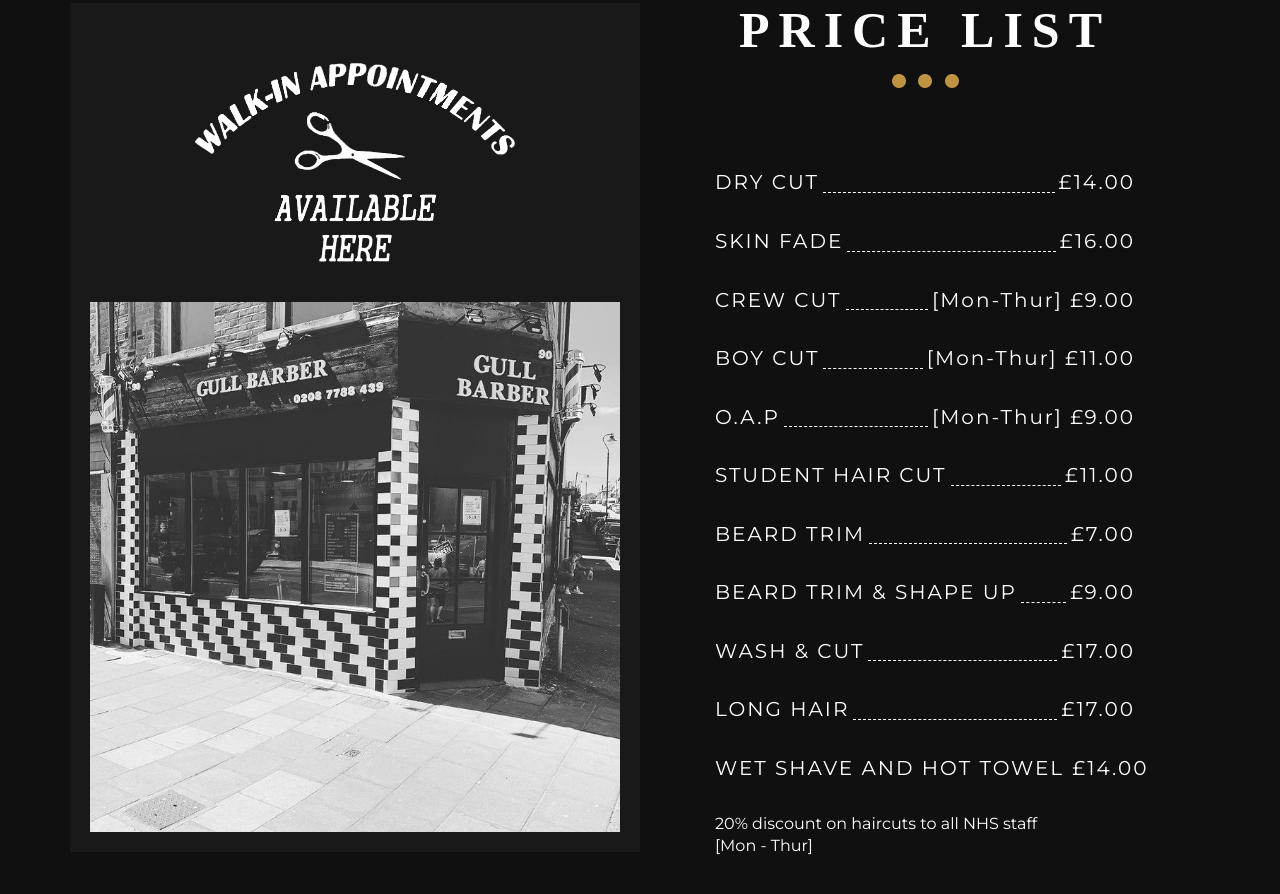
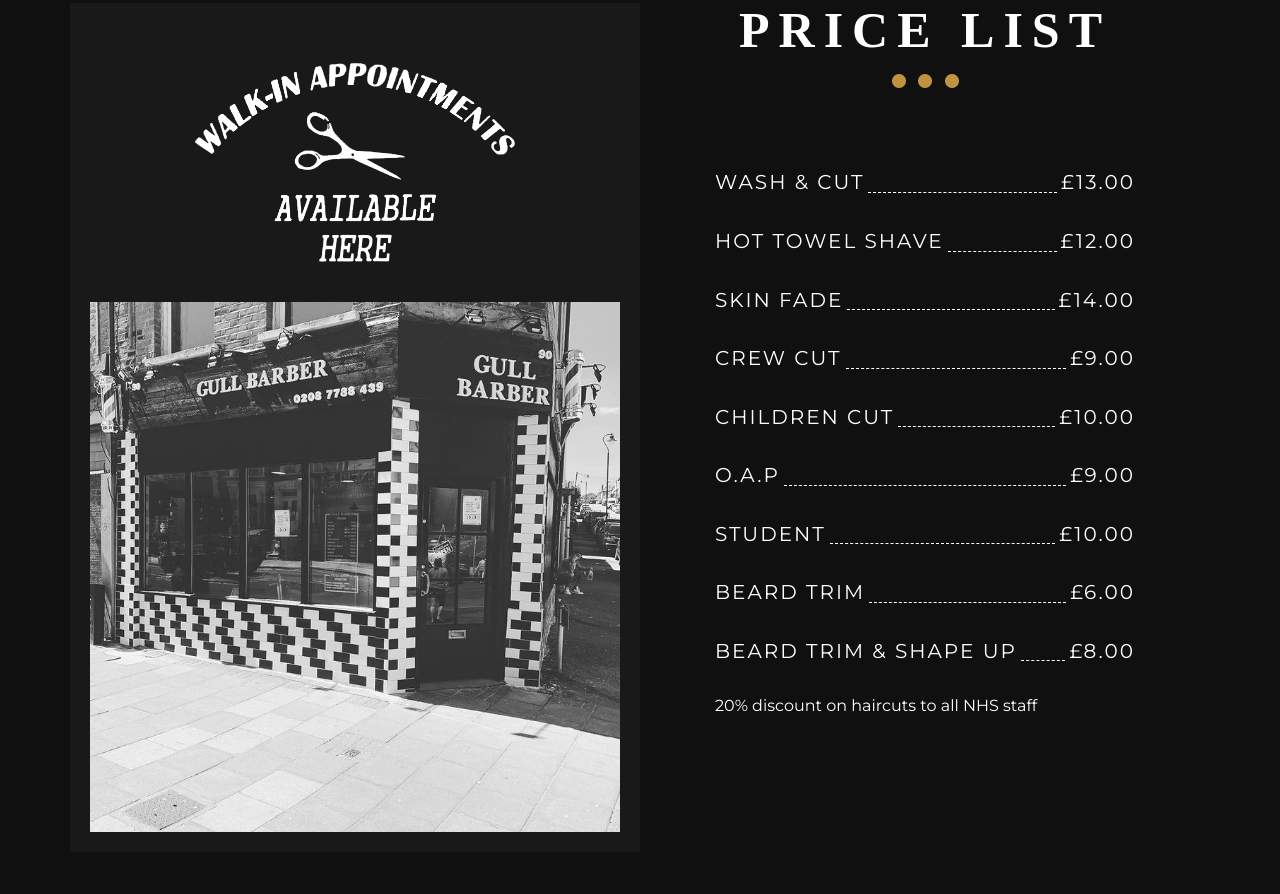
Before and after one commit to stuartverschoyle/gull, a plain HTML site: page index.html in a window 1280 px wide. Shown: the part 3621-4515 px from the top of the page. Drawn offline with Linux system fonts and the light colour scheme.

Commit message:
price changes

```diff
--- a/index.html
+++ b/index.html
@@ -518,68 +518,58 @@
 						</div>
 					</div>
 					<div class="price-list">
-						<div class="price-item">Dry Cut</div>
+						<div class="price-item">Wash &amp; Cut</div>
+						<div class="price-line"></div>
+						<div class="price-amount">£13.00</div>
+					</div>
+
+					<div class="price-list">
+						<div class="price-item">Hot Towel Shave</div>
+						<div class="price-line"></div>
+						<div class="price-amount">£12.00</div>
+					</div>
+
+					<div class="price-list">
+						<div class="price-item">Skin Fade</div>
 						<div class="price-line"></div>
 						<div class="price-amount">£14.00</div>
 					</div>
 
 					<div class="price-list">
-						<div class="price-item">Skin Fade</div>
-						<div class="price-line"></div>
-						<div class="price-amount">£16.00</div>
-					</div>
-
-					<div class="price-list">
 						<div class="price-item">Crew Cut</div>
 						<div class="price-line"></div>
-						<div class="price-amount">[Mon-Thur] £9.00</div>
+						<div class="price-amount">£9.00</div>
 					</div>
-
 					<div class="price-list">
-						<div class="price-item">Boy Cut</div>
+						<div class="price-item">Children Cut</div>
 						<div class="price-line"></div>
-						<div class="price-amount">[Mon-Thur] £11.00</div>
+						<div class="price-amount">£10.00</div>
 					</div>
 
 					<div class="price-list">
 						<div class="price-item">O.A.P</div>
 						<div class="price-line"></div>
-						<div class="price-amount">[Mon-Thur] £9.00</div>
+						<div class="price-amount">£9.00</div>
 					</div>
 
 					<div class="price-list">
-						<div class="price-item">Student Hair Cut</div>
+						<div class="price-item">Student</div>
 						<div class="price-line"></div>
-						<div class="price-amount">£11.00</div>
+						<div class="price-amount">£10.00</div>
 					</div>
 
 					<div class="price-list">
 						<div class="price-item">Beard Trim</div>
 						<div class="price-line"></div>
-						<div class="price-amount">£7.00</div>
+						<div class="price-amount">£6.00</div>
 					</div>
 					<div class="price-list">
 						<div class="price-item">Beard Trim & Shape up</div>
 						<div class="price-line"></div>
-						<div class="price-amount">£9.00</div>
+						<div class="price-amount">£8.00</div>
 					</div>
 					<div class="price-list">
-						<div class="price-item">Wash & Cut</div>
-						<div class="price-line"></div>
-						<div class="price-amount">£17.00</div>
-					</div>
-					<div class="price-list">
-						<div class="price-item">Long Hair</div>
-						<div class="price-line"></div>
-						<div class="price-amount">£17.00</div>
-					</div>
-					<div class="price-list">
-						<div class="price-item">Wet Shave and Hot Towel</div>
-						<div class="price-line"></div>
-						<div class="price-amount">£14.00</div>
-					</div>
-					<div class="price-list">
-						<p style="color:#fff">20% discount on haircuts to all NHS staff<Br>[Mon - Thur]</p>
+						<p style="color:#fff">20% discount on haircuts to all NHS staff</p>
 					</div>
 
 				</div>
```
